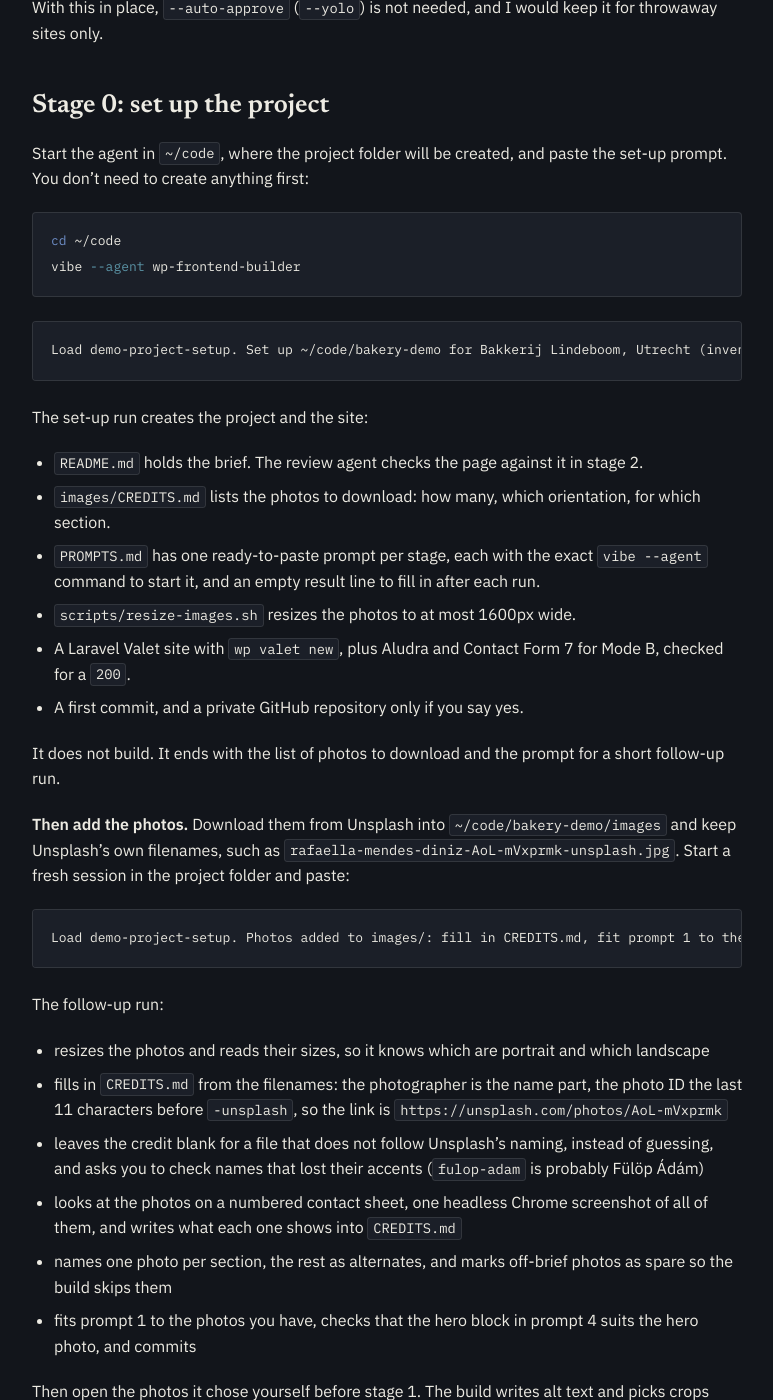
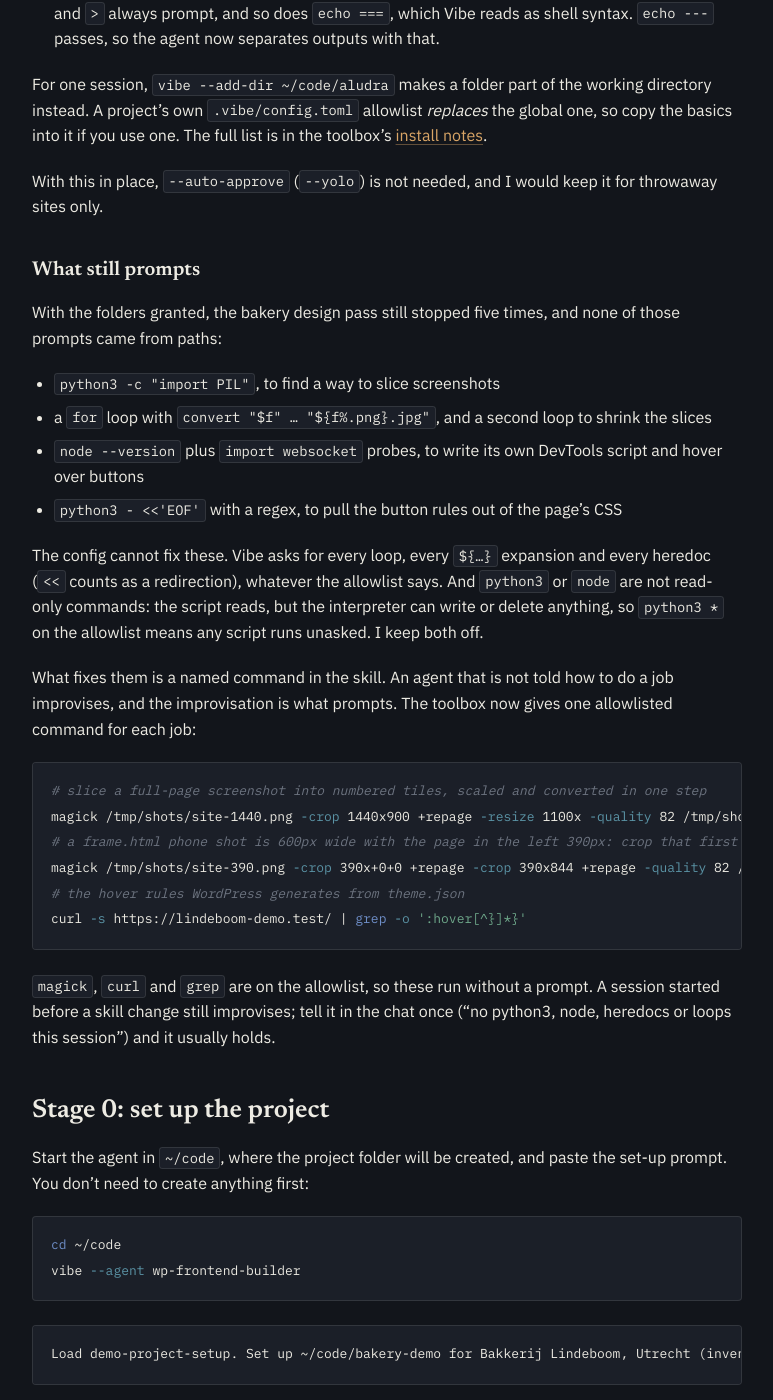
Before and after one commit to wpvillain/wpvillain.github.io, a Jekyll site: the page built from _posts/2026-11-12-mistral-vibe-wp-frontend-builder-brief-to-html-to-block-theme.markdown, in a window 1280 px wide and 1400 px high, scrolled down 4211 px. Shown: the whole window, without its empty margins (96-869 px from the left). Built offline with Jekyll 4.4.1, drawn with Linux system fonts in a browser that asks for light colours; some of the changed text lies outside the part shown.

Commit message:
Add design-pass prompts and hover check

````diff
--- a/_posts/2026-11-12-mistral-vibe-wp-frontend-builder-brief-to-html-to-block-theme.markdown
+++ b/_posts/2026-11-12-mistral-vibe-wp-frontend-builder-brief-to-html-to-block-theme.markdown
@@ -15,6 +15,8 @@
 ```
 
 *Updated November 13, 2026: the first version of this post started every stage with `--smart-approve`. That flag does nothing next to a custom agent, so the bakery runs kept stopping for approval on paths outside the project: `/tmp` screenshots, `~/code/aludra`, `~/code/aviendha`, the local site's WordPress files. The fix is a few lines in `~/.vibe/config.toml`, now under [Fewer approval prompts](#fewer-approval-prompts).*
+
+*Updated again the same day, after the bakery design pass: the prompts left over came from shell syntax, not paths, and the fix for those is in the skills, not the config. Also new: screenshots too large for Vibe to show the model, and hover states, which no screenshot shows. See [What still prompts](#what-still-prompts) and [Stage 4](#stage-4-the-design-pass).*
 
 The agent and the skills it loads come from my public [wp-vibe-toolbox](https://github.com/imagewize/wp-vibe-toolbox). This post walks through the stages, the prompt for each, and the mistakes that shaped those prompts.
 
@@ -100,7 +102,7 @@
 What each part is for, and what to watch:
 
 - **`/private/tmp`, not `/tmp`.** On macOS `/tmp` is a link to `/private/tmp`, and Vibe resolves links before it compares, so the grant has to name `/private/tmp`. It then covers `/tmp/…` too. An older `"/private/tmp/*"` entry covers the files but not the folder, so `cd /tmp` still prompts. On Linux, grant `/tmp`.
-- **A grant only clears the path check.** The command still needs its own entry, and once allowed it can do anything it can do in that folder. So allow `sed -n`, never `sed`, or `sed -i` edits any file under `~/code` without asking. The same goes for `magick`: it crops screenshots, but it also writes its output without asking. I leave it off and approve each crop.
+- **A grant only clears the path check.** The command still needs its own entry, and once allowed it can do anything it can do in that folder. So allow `sed -n`, never `sed`, or `sed -i` edits any file under `~/code` without asking. The same goes for `magick`: it crops screenshots, but it also writes its output without asking, so it could overwrite an image in a theme's `assets/`. I allow it anyway, because the skills now name the one crop command the agent should run (see below), and an unnamed crop step was what produced the worst prompts.
 - **Chrome only with `--headless=new` first.** Vibe matches the start of the command, quotes included. A design pass takes a few dozen screenshots, one per width, and that entry covers exactly the way the toolbox writes them. Chrome with a remote-debugging port first still prompts.
 - **Read-only wp-cli only.** `wp post update`, `wp option update`, `wp eval` and `wp db` keep prompting, which is what you want.
 - **Chains are fine, variables and redirects are not.** Vibe 3.1.2 splits a command on `|`, `;` and `&&` and checks each part, so `grep … | head -5` passes when both are allowed. `$X`, `$(…)` and `>` always prompt, and so does `echo ===`, which Vibe reads as shell syntax. `echo ---` passes, so the agent now separates outputs with that.
@@ -108,6 +110,30 @@
 For one session, `vibe --add-dir ~/code/aludra` makes a folder part of the working directory instead. A project's own `.vibe/config.toml` allowlist *replaces* the global one, so copy the basics into it if you use one. The full list is in the toolbox's [install notes](https://github.com/imagewize/wp-vibe-toolbox/blob/main/docs/install.md).
 
 With this in place, `--auto-approve` (`--yolo`) is not needed, and I would keep it for throwaway sites only.
+
+### What still prompts
+
+With the folders granted, the bakery design pass still stopped five times, and none of those prompts came from paths:
+
+- `python3 -c "import PIL"`, to find a way to slice screenshots
+- a `for` loop with `convert "$f" … "${f%.png}.jpg"`, and a second loop to shrink the slices
+- `node --version` plus `import websocket` probes, to write its own DevTools script and hover over buttons
+- `python3 - <<'EOF'` with a regex, to pull the button rules out of the page's CSS
+
+The config cannot fix these. Vibe asks for every loop, every `${…}` expansion and every heredoc (`<<` counts as a redirection), whatever the allowlist says. And `python3` or `node` are not read-only commands: the script reads, but the interpreter can write or delete anything, so `python3 *` on the allowlist means any script runs unasked. I keep both off.
+
+What fixes them is a named command in the skill. An agent that is not told how to do a job improvises, and the improvisation is what prompts. The toolbox now gives one allowlisted command for each job:
+
+```bash
+# slice a full-page screenshot into numbered tiles, scaled and converted in one step
+magick /tmp/shots/site-1440.png -crop 1440x900 +repage -resize 1100x -quality 82 /tmp/shots/seg/site-1440-%02d.jpg
+# a frame.html phone shot is 600px wide with the page in the left 390px: crop that first
+magick /tmp/shots/site-390.png -crop 390x+0+0 +repage -crop 390x844 +repage -quality 82 /tmp/shots/seg/site-390-%02d.jpg
+# the hover rules WordPress generates from theme.json
+curl -s https://lindeboom-demo.test/ | grep -o ':hover[^}]*}'
+```
+
+`magick`, `curl` and `grep` are on the allowlist, so these run without a prompt. A session started before a skill change still improvises; tell it in the chat once ("no python3, node, heredocs or loops this session") and it usually holds.
 
 ## Stage 0: set up the project
 
@@ -271,6 +297,7 @@
 - **The design layer in the same run.** The second conversion used Aludra throughout and passed every check, and still looked like the starter theme: orange pill buttons, shadows, dark bands. Only the palette had been ported. Variations first, then `theme.json`, then CSS fixes that, in order of cost.
 - **`overlayMenu mobile` spelled out.** A later run rebuilt the header from the prototype and lost the mobile menu.
 - **Screenshots.** [Pattern validation]({% post_url 2026-10-30-bedrock-wp-cli-yml-and-pattern-validate-block-pattern-files %}) passes on a page that looks nothing like the source. Only a side-by-side comparison at both widths tells you whether the conversion worked.
+- **Large screenshots need slicing and scaling.** A full-page screenshot is about 9,000px tall, and a 1440px-wide image did not come through inline in Vibe: the model saw nothing. The `magick` command above cuts it into 1100px-wide tiles the model can read.
 - **"One command per call" and `--user`/`--pass` for sentinel.** One check per call keeps each result readable and keeps the agent from wrapping checks in shell variables or redirects, which always prompt. A bare `npm run validate` prompts for a login and hangs the agent.
 
 The agent reports a table of sections and blocks, the gaps no block covers, and what still differs from `index.html`.
@@ -293,6 +320,20 @@
 
 One point per difference makes the result easy to check against the screenshots. Expect one or two of these passes. The same model does the fixes and the before and after comparison.
 
+**Hover states are not in any screenshot.** On the bakery theme every section looked right, and the primary buttons did nothing on hover. The design darkens the cream button from `#efe1c3` to `#e3d2ac`; the theme kept it cream. The cause was one level of nesting in `theme.json`:
+
+```json
+":hover": { "background": "#E3D2AC" }
+```
+
+That is valid JSON, and WordPress ignores it. Colours go under `color`, also inside `:hover`:
+
+```json
+":hover": { "color": { "background": "var(--wp--preset--color--primary-accent)" } }
+```
+
+The generated CSS showed it straight away: `.wp-block-button__link:hover{color: …}` and no `background-color`. So the design pass now compares hover and focus rules from the CSS, element by element: `grep -n -e ':hover' -e ':focus' index.html` for the prototype, the `curl … | grep -o ':hover[^}]*}'` above for what `theme.json` produced, and the same grep on the theme's `style.css` for the design layer. A `theme.json` hover that is missing from the curl output did not apply. Hover over one button by hand at the end; that takes seconds and is the only real check of the result.
+
 ## What I would tell myself before the first run
 
 - **Start every stage in a fresh session.** The prompts are written to stand alone, and a long session drifts.
@@ -300,6 +341,8 @@
 - **"All checks pass" is not done.** Ask for the screenshots.
 - **One model that can see, for every stage.** In Vibe, a model only gets images when its entry in `~/.vibe/config.toml` has `supports_images = true`, whatever the model itself can do. Without it, an agent that "checked" a screenshot or a photo did not. Test it once: ask the agent to describe one of your photos.
 - **Never trust a phone screenshot from a narrow headless window.** Headless Chrome on macOS stops at 500px; use an iframe at the exact width.
+- **Screenshots don't show hover or focus.** Compare those rules from the CSS, and hover over one button yourself.
+- **When the agent improvises, the skill is missing a command.** Each prompt for a loop, a heredoc or `python3` pointed at a step no skill had named. Name the command in the skill rather than allowing the interpreter.
 - **Grant the folders before the first run, not one prompt at a time.** `~/code`, the Valet sites folder and `/private/tmp` cover almost every prompt in this workflow. `--smart-approve` won't do it for a custom agent.
 - **Check the starter and the plugin after each run.** `git status` in both, so a fork that ran a tool in the wrong folder does not leave logs in your starter theme.
 
````
